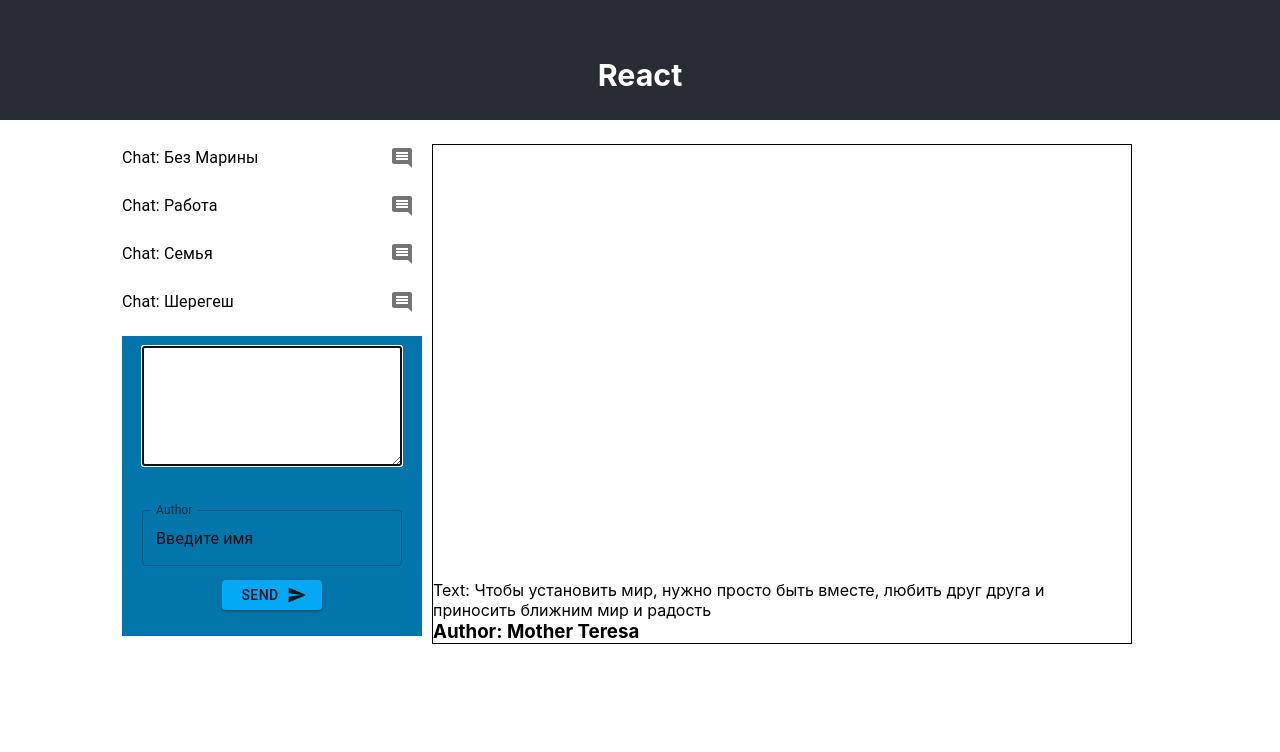
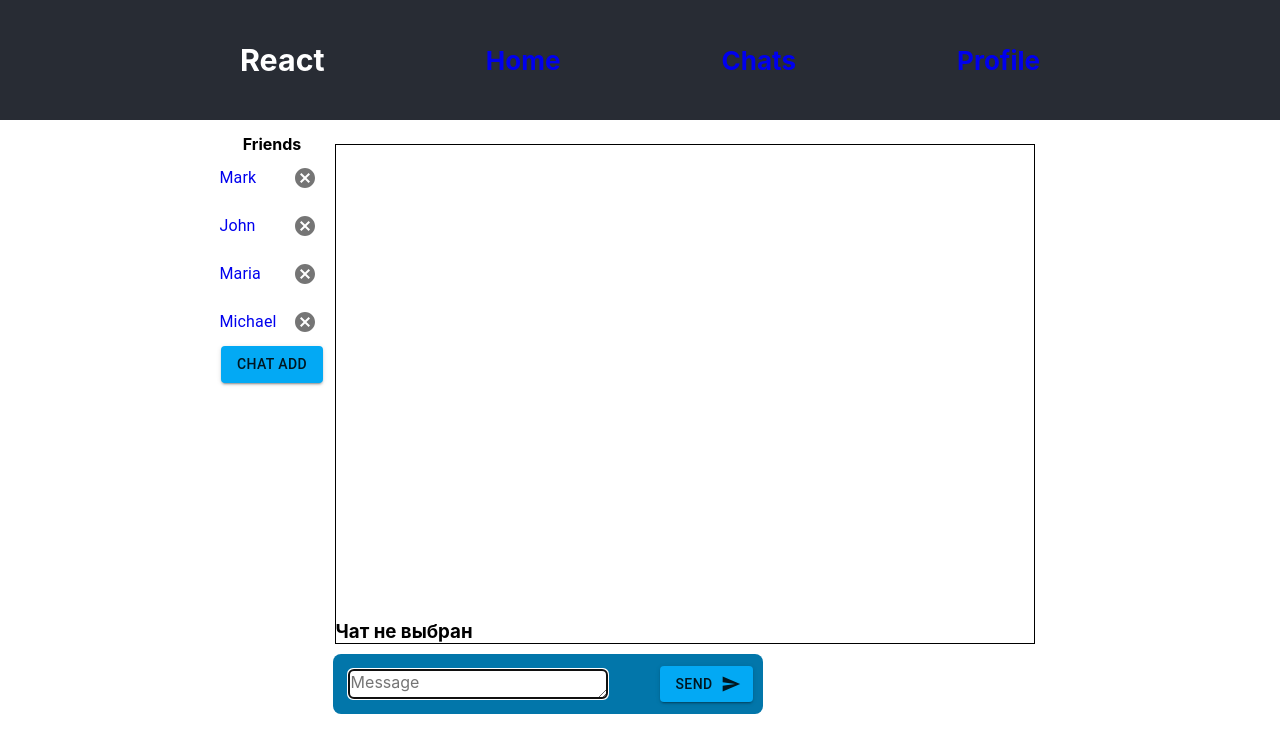
Before and after one commit to EgorovIvan/gb-react, a React (Create React App) app: page /chats in a window 1280 px wide. Shown: the top 752 px of the page. Built offline with nearby package versions, Linux system fonts and the light colour scheme.

Commit message:
feat: добавление/удаление чата, настройка роутера

```diff
--- a/package.json
+++ b/package.json
@@ -14,6 +14,7 @@
     "node-sass": "^7.0.3",
     "react": "^18.2.0",
     "react-dom": "^18.2.0",
+    "react-router-dom": "^6.4.1",
     "react-scripts": "5.0.1",
     "styled-components": "^5.3.5",
     "web-vitals": "^2.1.4"
--- a/src/App.js
+++ b/src/App.js
@@ -1,9 +1,10 @@
 import * as React from 'react';
 import './scss/style.scss';
-import {useEffect, useState, useRef} from "react";
-import {Box, Container, Button, TextField, Grid, List, ListItem, IconButton, ListItemText} from '@mui/material';
-import CommentIcon from '@mui/icons-material/Comment';
-import SendIcon from '@mui/icons-material/Send';
+import {Routes, Route, Link, Navigate} from 'react-router-dom';
+import Home from "./components/Home";
+import Chats from "./components/Chats";
+import Profile from "./components/Profile";
+import {Container} from '@mui/material';
 import {ThemeProvider, createTheme} from '@mui/material/styles';
 
 const theme = createTheme({
@@ -15,156 +16,40 @@ const theme = createTheme({
 });
 
 function App() {
-	const [messageList, setMessageList] = useState([])
-	const [userMessage, setUserMessage] = useState({})
-	const [robotMessage, setRobotMessage] = useState({})
-	const textComp = useRef(null)
-	const chatList = [{
-		id: 1,
-		name: 'Без Марины',
-	},
-		{
-			id: 2,
-			name: 'Работа',
-		},
-		{
-			id: 3,
-			name: 'Семья',
-		},
-		{
-			id: 4,
-			name: 'Шерегеш',
-		}]
-
-	useEffect(() => {
-		setMessageList([...messageList, {
-			id: 1,
-			text: "Чтобы установить мир, нужно просто быть вместе, любить друг друга и приносить ближним мир и радость",
-			author: 'Mother Teresa'
-		}]);
-	}, []);
-
-	useEffect(() => {
-		if (Object.keys(userMessage).length > 0) {
-			setMessageList([...messageList, userMessage])
-		}
-
-		setTimeout(() => {
-			if (messageList.length) {
-				setRobotMessage({
-					id: messageList.length + 1,
-					text: `Добрый день ${userMessage.author}`,
-					author: 'Robot',
-				})
-			}
-		}, 1500)
-
-	}, [userMessage]);
-
-	useEffect(() => {
-		if (Object.keys(robotMessage).length > 0) {
-			setMessageList([...messageList, robotMessage])
-		}
-	}, [robotMessage])
 
 	return (
 		<div className="app">
 			<ThemeProvider theme={theme}>
-				<header>
+				<header className='header'>
 					<div className="container">
-						<h3 className="title">React</h3>
+						<div className='header__list'>
+							<h3 className="title">React</h3>
+							<h4><Link to='/'>Home</Link></h4>
+							<h4><Link to='/chats'>Chats</Link></h4>
+							<h4><Link to='/profile'>Profile</Link></h4>
+						</div>
 					</div>
 				</header>
+
 				<main>
+
 					<Container fixed className="container">
-						<Grid container spacing={2} className="grid">
-							<Grid>
-								<List sx={{width: '100%', maxWidth: 300, bgcolor: 'background.paper'}}>
-									{chatList.map((value) => (
-										<ListItem
-											key={value.id}
-											disableGutters
-											secondaryAction={
-												<IconButton aria-label="comment">
-													<CommentIcon/>
-												</IconButton>
-											}
-										>
-											<ListItemText primary={`Chat: ${value.name}`}/>
-										</ListItem>
-									))}
-								</List>
-								<Box
-									sx={{
-										width: 300,
-										height: 300,
-										backgroundColor: 'primary.dark',
-										'&:hover': {
-											backgroundColor: 'primary.main',
-											opacity: [0.9, 0.8, 0.7],
-										},
-									}}
-								>
-									<FormMessage setUserMessage={setUserMessage} userMessage={userMessage}
-									             messageList={messageList} textComp={textComp}/>
-								</Box>
-							</Grid>
-							<Grid>
-								<MessageComponent messageList={messageList}/>
-							</Grid>
-						</Grid>
-
+						<Routes>
+							<Route path='/' element={<Home/>}/>
+							<Route path='/chats' element={<Chats/>}>
+								<Route path=':chatId' element={<Chats/>}/>
+								</Route>
+							<Route path='/profile' element={<Profile/>}/>
+							<Route path='*' element={<Navigate to='/'/>}/>
+						</Routes>
 
 					</Container>
 				</main>
+
 			</ThemeProvider>
 		</div>
+
 	);
 }
 
 export default App;
-
-const FormMessage = ({setUserMessage, userMessage, messageList, textComp}) => {
-
-	const [text, setText] = useState('');
-	const [author, setAuthor] = useState('');
-
-	const addMessage = () => {
-		setUserMessage({
-			id: messageList.length + 1,
-			text: text,
-			author: author
-		});
-	}
-
-	useEffect(() => {
-		textComp.current?.focus()
-	}, [userMessage])
-
-	return (
-		<div className="form">
-			<textarea
-			           rows={4}
-			           className="form__message"
-			           ref={textComp}
-			           onChange={event => setText(event.target.value)}></textarea>
-			<TextField id="outlined-basic" label="Author" variant="outlined" className="form__author" type="text"
-			           defaultValue="Введите имя"
-			           onChange={event => setAuthor(event.target.value)}/>
-			<Button variant="contained" endIcon={<SendIcon/>} className="form__send" onClick={addMessage}>Send</Button>
-		</div>
-	)
-}
-
-const MessageComponent = ({messageList}) => {
-	return (
-		<div className="wrapper">
-			<div className="chat">
-				{messageList.map(item => [<div className="messages__item" key={item.id}>
-					<p className="">Text: {item.text}</p>
-					<h3>Author: {item.author}</h3>
-				</div>])}
-			</div>
-		</div>
-	)
-}
--- /dev/null
+++ b/src/components/Chats.js
@@ -0,0 +1,221 @@
+import * as React from "react";
+import {useEffect, useRef, useState} from "react";
+import {useParams, Link} from "react-router-dom"
+import '../scss/style.scss';
+import {Box, Button, Grid, List, ListItem, IconButton, ListItemText, OutlinedInput} from '@mui/material';
+import CancelIcon from '@mui/icons-material/Cancel'
+import SendIcon from "@mui/icons-material/Send";
+import AddCircleOutlineIcon from '@mui/icons-material/AddCircleOutline';
+
+const Chats = () => {
+	const [openForm, setOpenForm] = useState(false)
+	const [nameChat, setNameChat] = useState('')
+	const textComp = useRef(null)
+	let {chatId} = useParams()
+	const [chatList, setChatList] = useState(
+		[
+			{
+				id: 0,
+				name: 'Mark',
+				messages: [
+					{
+						author: 'Mark',
+						text: 'Hi'
+					},
+					{
+						author: 'You',
+						text: 'Hello'
+					}
+				]
+			},
+			{
+				id: 1,
+				name: 'John',
+				messages: [
+					{
+						author: 'John',
+						text: 'What is your name'
+					},
+					{
+						author: 'You',
+						text: 'my name is Ivan'
+					}
+				]
+			},
+			{
+				id: 2,
+				name: 'Maria',
+				messages: []
+			},
+			{
+				id: 3,
+				name: 'Michael',
+				messages: []
+			}]
+	)
+
+	const handleOpenForm = () => {
+		setOpenForm(true)
+	}
+
+	const handleAddChat = () => {
+		setOpenForm(false)
+		if (nameChat) {
+			setChatList([...chatList, {id: chatList.length, name: nameChat, messages: []}])
+		}
+	}
+
+	const removeChat = (elemId) => {
+		setChatList(chatList.filter(item => item.id !== elemId))
+	}
+
+	return (
+		<div>
+			<Grid container spacing={2} className="grid">
+				<Grid>
+					<List sx={{width: '100%', maxWidth: 300, bgcolor: 'background.paper'}}>
+						<h4>Friends</h4>
+						{chatList.map((el) => (
+							<ListItem
+								key={el.id}
+								disableGutters
+								secondaryAction={
+									<IconButton aria-label="cancel" onClick={() => removeChat(el.id)}>
+										<CancelIcon/>
+									</IconButton>
+								}
+							>
+								<Link to={`${el.id}`}>
+									<ListItemText primary={`${el.name}`}/>
+								</Link>
+							</ListItem>
+						))}
+						{!openForm ? <Button className="form__send" variant="contained" onClick={handleOpenForm}>CHAT
+								ADD</Button> :
+							<div className='add-chat'>
+								<OutlinedInput
+									className='input'
+									id="outlined-adornment-weight"
+									aria-describedby="outlined-weight-helper-text"
+									placeholder='name friend'
+									onChange={event => setNameChat(event.target.value)}
+								/>
+								<Button className="form__send" variant="contained"
+								        onClick={handleAddChat}><AddCircleOutlineIcon/></Button>
+							</div>
+						}
+					</List>
+				</Grid>
+				<Grid>
+					<MessageComponent chatId={chatId} chatList={chatList}/>
+					<Box
+						sx={{
+							width: 430,
+							height: 60,
+							backgroundColor: 'primary.dark',
+							borderRadius: 2,
+							margin: 1,
+							'&:hover': {
+								backgroundColor: 'primary.main',
+								opacity: [0.9, 0.8, 0.7],
+							},
+						}}
+					>
+						<FormMessage chatList={chatList} setChatList={setChatList} chatId={chatId} textComp={textComp}/>
+					</Box>
+				</Grid>
+			</Grid>
+		</div>
+	)
+}
+
+export default Chats
+
+const FormMessage = ({chatList, setChatList, chatId, textComp}) => {
+	const [robotMessage, setRobotMessage] = useState({})
+	const [flag, setFlag] = useState(false)
+	const [text, setText] = useState('');
+
+	const addMessage = (id) => {
+		let find = chatList.find(item => item.id == id)
+		setChatList(chatList.map((item, id) => {
+			if (find.id == id) {
+				chatList[id].messages.push(
+					{
+						text: text,
+						author: 'You'
+					}
+				)
+				return chatList[id]
+			} else {
+				return chatList[id]
+			}
+		}))
+		setText('')
+		setFlag(true)
+	}
+
+	useEffect(() => {
+		textComp.current?.focus()
+	}, [chatList])
+
+	useEffect(() => {
+
+		setTimeout(() => {
+			if (flag && chatId && chatList[chatId]) {
+				setRobotMessage({
+					text: 'Text friend',
+					author: `${chatList[chatId].name}`,
+				})
+			}
+		}, 1500)
+
+	}, [flag]);
+
+	useEffect(() => {
+		if (Object.keys(robotMessage).length > 0) {
+			setChatList(chatList.map((item, id) => {
+				if (chatId == id) {
+					chatList[id].messages.push(robotMessage)
+					return chatList[id]
+				} else {
+					return chatList[id]
+				}
+			}))
+			setText('')
+			setFlag(true)
+		}
+		setFlag(false)
+	}, [robotMessage])
+
+	return (
+		<div className="form">
+							<textarea
+								rows={1}
+								className="form__message"
+								ref={textComp}
+								value={text}
+								placeholder='Message'
+								onChange={event => setText(event.target.value)}>
+							</textarea>
+			<Button variant="contained" endIcon={<SendIcon/>} className="form__send"
+			        onClick={() => addMessage(chatId)}>Send</Button>
+		</div>
+	)
+}
+
+const MessageComponent = ({chatId, chatList}) => {
+	return (
+		<div className="wrapper">
+			<div className="chat">
+				{chatId && chatList[chatId] ? chatList[chatId].messages.map((item, id) => [<div
+						className="messages__item"
+						key={id}><h4 className="">Text: {item.text}</h4>
+						<p>Author: {item.author}</p>
+					</div>]) :
+					<h3>Чат не выбран</h3>
+				}
+			</div>
+		</div>
+	)
+}
--- /dev/null
+++ b/src/components/Home.js
@@ -0,0 +1,12 @@
+import * as React from "react";
+
+
+const Home = () => {
+	return (
+		<div className='home'>
+			Добро пожаловать
+		</div>
+	)
+}
+
+export default Home
--- /dev/null
+++ b/src/components/Profile.js
@@ -0,0 +1,12 @@
+import * as React from "react";
+
+
+const Profile = () => {
+	return (
+		<div className='profile'>
+			User
+		</div>
+	)
+}
+
+export default Profile
--- a/src/index.js
+++ b/src/index.js
@@ -3,15 +3,14 @@ import ReactDOM from 'react-dom/client';
 import './index.css';
 import App from './App';
 import reportWebVitals from './reportWebVitals';
+import {BrowserRouter} from 'react-router-dom';
 
 const root = ReactDOM.createRoot(document.getElementById('root'));
 root.render(
-  <React.StrictMode>
-    <App />
-  </React.StrictMode>
+	<React.StrictMode>
+		<BrowserRouter>
+			<App/>
+		</BrowserRouter>
+	</React.StrictMode>
 );
-
-// If you want to start measuring performance in your app, pass a function
-// to log results (for example: reportWebVitals(console.log))
-// or send to an analytics endpoint. Learn more: https://bit.ly/CRA-vitals
 reportWebVitals();
--- a/src/scss/style.scss
+++ b/src/scss/style.scss
@@ -4,7 +4,7 @@
   text-align: center;
 }
 
-header {
+.header {
   background-color: #282c34;
   height: 120px;
   display: flex;
@@ -13,25 +13,32 @@ header {
   justify-content: center;
   font-size: calc(10px + 2vmin);
   color: white;
+
+  &__list {
+    display: flex;
+    align-items: center;
+    justify-content: space-between;
+    width: 800px;
+    margin: 0 auto;
+  }
 }
 
 .title {
   color: white;
-  margin: 15px auto;
 }
 
 main {
-
+  margin-top: 30px;
 }
 
 .container {
-  margin-top: 30px;
+  width: 1200px;
+  margin: 0 auto;
 }
 
 .grid {
   display: flex;
   justify-content: center;
-
 }
 
 .wrapper {
@@ -54,34 +61,34 @@ main {
 }
 
 .form {
-  //display: flex;
-  //flex-direction: column;
-  //align-items: start;
-  display: block;
-  margin: 10px;
+  display: flex;
+  align-items: center;
+  justify-content: space-between;
   padding: 10px;
-
-  &__title {
-    padding: 5px;
-  }
 
   &__message {
     width: 260px;
-    height: 120px;
-    margin-bottom: 20px;
-  }
-
-  &__author {
-    width: 260px;
     height: 30px;
-    top: 20px;
-    margin-bottom: 20px;
-  }
-
-  &__send {
-    width: 100px;
-    height: 30px;
-    top: 60px;
-    margin: 20px 0;
+    margin: 5px;
+    border-radius: 5px;
   }
 }
+
+.add-chat {
+  display: flex;
+  flex-direction: column;
+  align-items: center;
+  justify-content: center;
+}
+
+.btn {
+  width: 100px;
+  height: 30px;
+  margin: 5px;
+}
+
+.input {
+  width: 120px;
+  height: 36px;
+  margin: 5px;
+}
```
Also changed, not shown: src/components/NotFound.js (added, +12 -0 lines), 1 other file (tests, documents, lock files or other folders).
